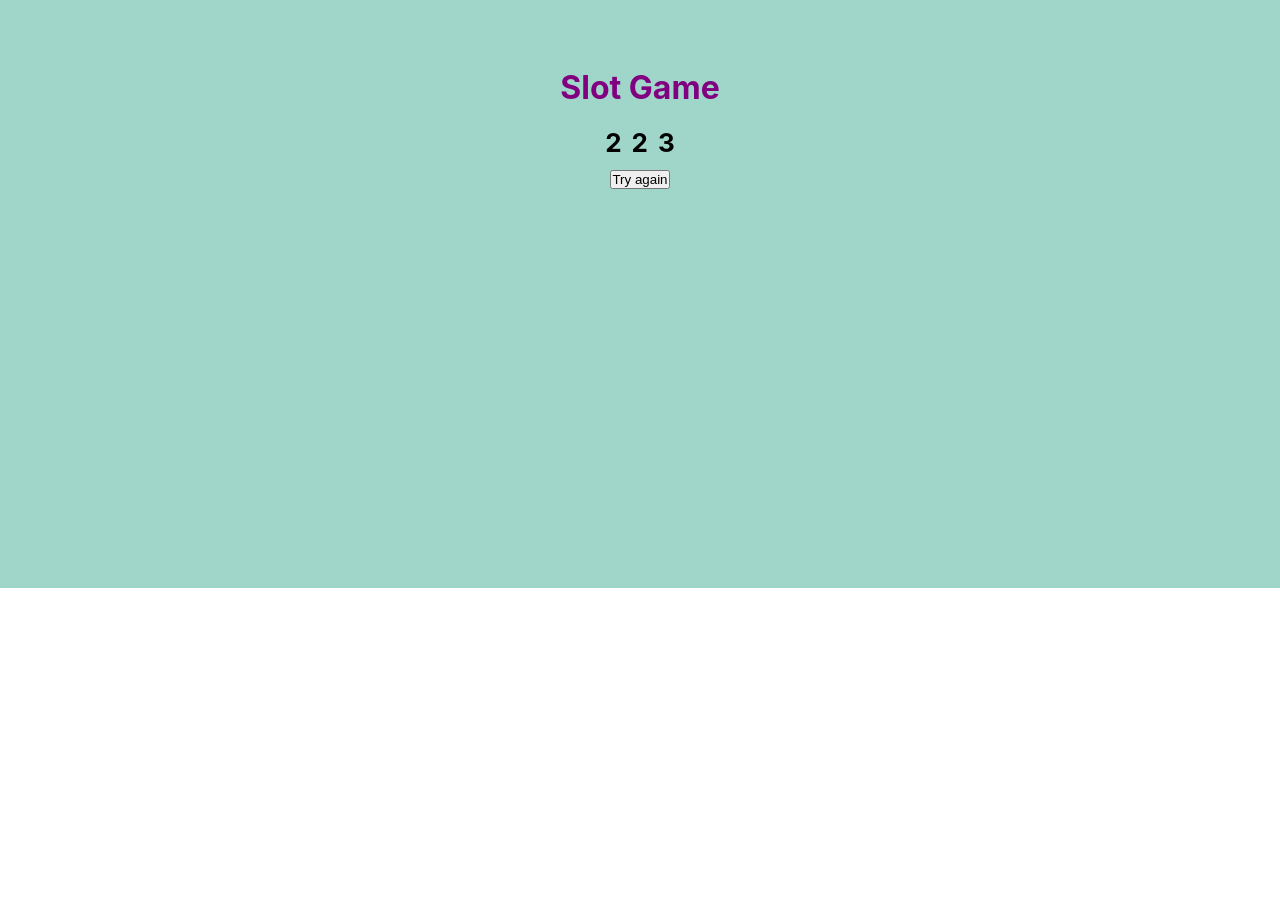
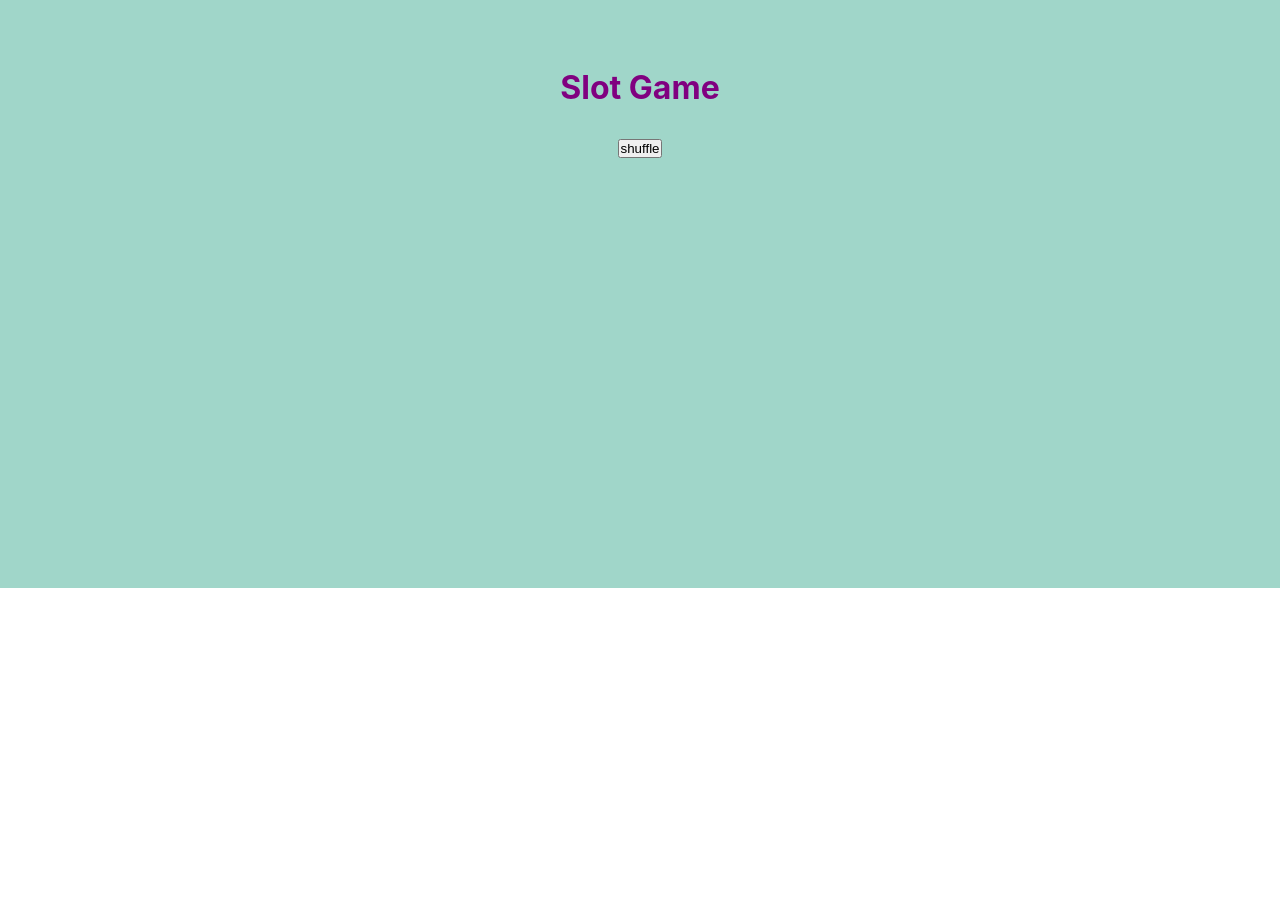
Before and after one commit to giangarof98/react_test, a React (Create React App) app: page / in a window 1280 px wide. Shown: the part 1820-2726 px from the top of the page. Built offline with nearby package versions, Linux system fonts and the light colour scheme.

Commit message:
slot game with useState

```diff
--- a/src/components/Section3.js
+++ b/src/components/Section3.js
@@ -1,12 +1,30 @@
 import '../style/Section3.css'
+import { useState } from 'react';
+
 export default function Section3(props){
-    console.log(props)
+    // console.log(props)
+    const [roll1, setRoll1] = useState(0)
+    const [roll2, setRoll2] = useState(0)
+    const [roll3, setRoll3] = useState(0)
+    const [showRoll, setShowRoll] = useState(false)
 
-    const rollDie1 = Math.floor(Math.random() * 3) + 1;
-    const rollDie2 = Math.floor(Math.random() * 3) + 1;
-    const rollDie3 = Math.floor(Math.random() * 3) + 1;
+    const roll = () => {
+        setRoll1(Math.floor(Math.random() * 3) + 1)
+        setRoll2(Math.floor(Math.random() * 3) + 1)
+        setRoll3(Math.floor(Math.random() * 3) + 1)
+        setShowRoll(true)
+    }
 
-    const ifWinner = rollDie1 === rollDie2 && rollDie2 === rollDie3
+
+    // const shuffle = () => {
+    //     const rolls = [roll1, roll2, roll3]
+    //     const shuffle = rolls.map(() => Math.floor(Math.random() *3) +1)
+    //     setRoll1 = shuffle[0]
+    //     setRoll2 = shuffle[1]
+    //     setRoll3 = shuffle[2]
+    // }
+
+    const ifWinner = roll1 === roll2 && roll2 === roll3
     const winnerStyle = {color: ifWinner ? 'yellow' : null}
 
     return(
@@ -16,20 +34,27 @@ export default function Section3(props){
                 <div className='bottom'>
                     <div className='bottom-top' style={winnerStyle}>
                         <div className='rolls'>
-                            <p>{rollDie1}</p>
-                            <p>{rollDie2}</p>
-                            <p>{rollDie3}</p>
+                            {showRoll && (
+                                <div className='inner-roll'>
+                                    <div className='roll'>
+                                        <p>{roll1}</p>
+                                        <p>{roll2}</p>
+                                        <p>{roll3}</p>
+                                    </div>
+                                    <div className='inner-roll-inner'>
+                                        {ifWinner && <h3 style={{color:props.winner}}>Winner</h3>}
+                                    </div>
+                                </div>
+                            )}
                         </div>
 
-                        {ifWinner && <h3 style={{color:props.winner}}>Winner</h3>}
 
                     </div>
                     <div className='btn-bottom'>
-                        <button>Try again</button>
+                        <button onClick={roll}>{props.btn}</button>
                     </div>
                 </div>
             </div>
-
         </div>
     )
 }
--- a/src/main/Main.js
+++ b/src/main/Main.js
@@ -27,7 +27,7 @@ export default function Main(){
             <Nav lists={{list1:'About', list2:'AskeMe', list3:'Contact'}}/>
             <Section />
             <Section2 msg={{msg1:'More to Discover', msg2:'More To Learn'}}/>
-            <Section3 text='Slot Game' color='purple' winner='green'/>
+            <Section3 text='Slot Game' color='purple' winner='green' btn='shuffle' />
             {/* <Section4 arr={['1','2','3']} color='blue'/> */}
             <PropertyList properties={properties}/>
 
--- a/src/style/Section3.css
+++ b/src/style/Section3.css
@@ -36,3 +36,15 @@
     justify-content: center;
     gap: 10px;
 }
+
+.roll{
+    display: flex;
+    justify-content: center;
+    gap: 10px;
+    text-align: center;
+}
+
+.inner-roll{
+    display: flex;
+    flex-direction: column;
+}
```
